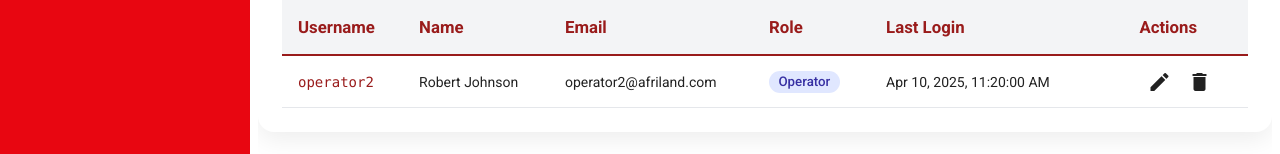
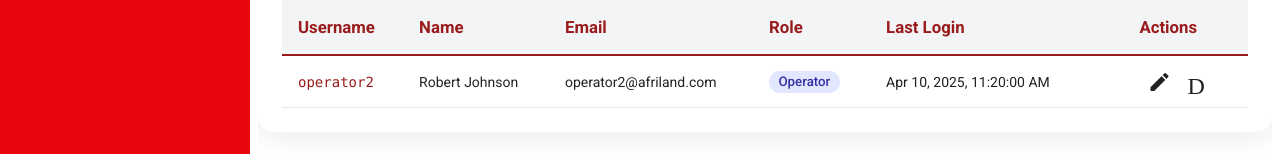
Before and after one commit to AlexNGUEMNIN/Alfresco-Processing-Services2, an Angular app: page /admin in a window 1280 px wide. Shown: the part 499-653 px from the top of the page. Built offline with nearby package versions, Linux system fonts and the light colour scheme.

Commit message:
Update admin.component.html
Update admin.component.html

```diff
--- a/src/app/components/admin/admin.component.html
+++ b/src/app/components/admin/admin.component.html
@@ -122,7 +122,7 @@
                       color="warn"
                       matTooltip="Delete User"
                     >
-                      <mat-icon>delete</mat-icon>
+                      <mat-icon>Delete</mat-icon>
                     </button>
                   </td>
                 </ng-container>
```
